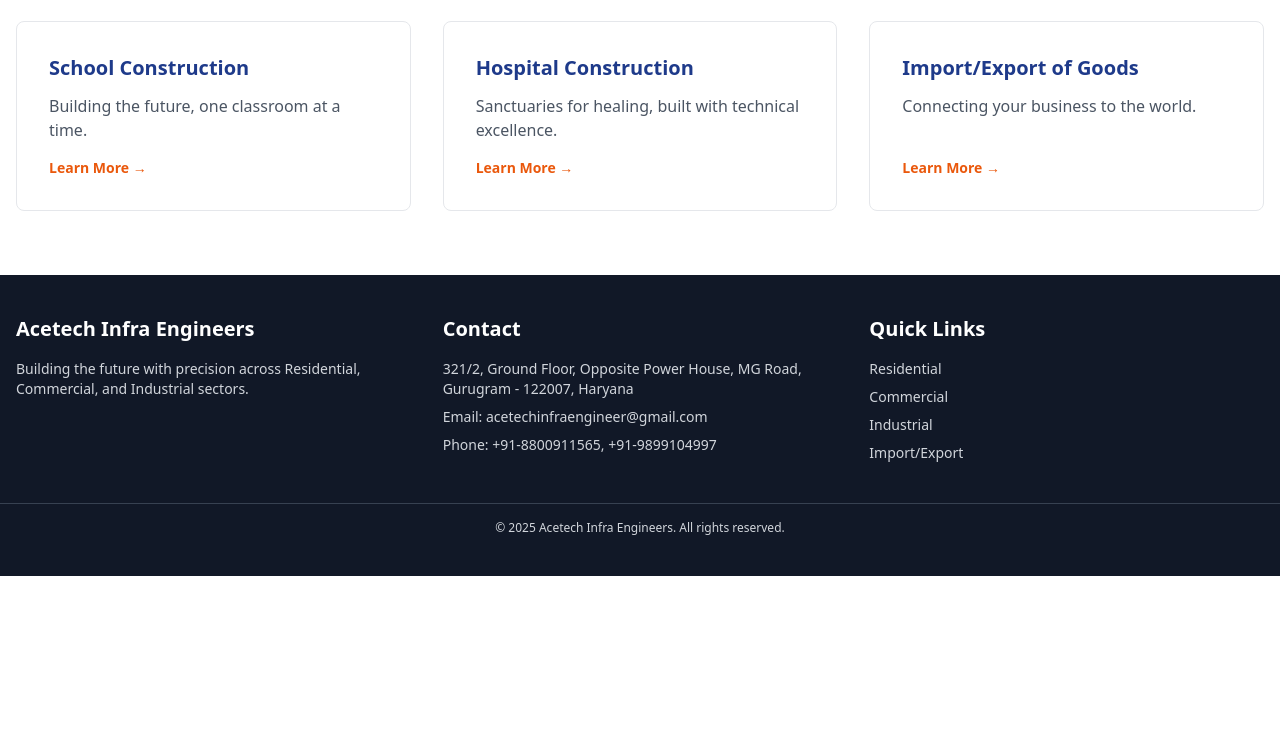
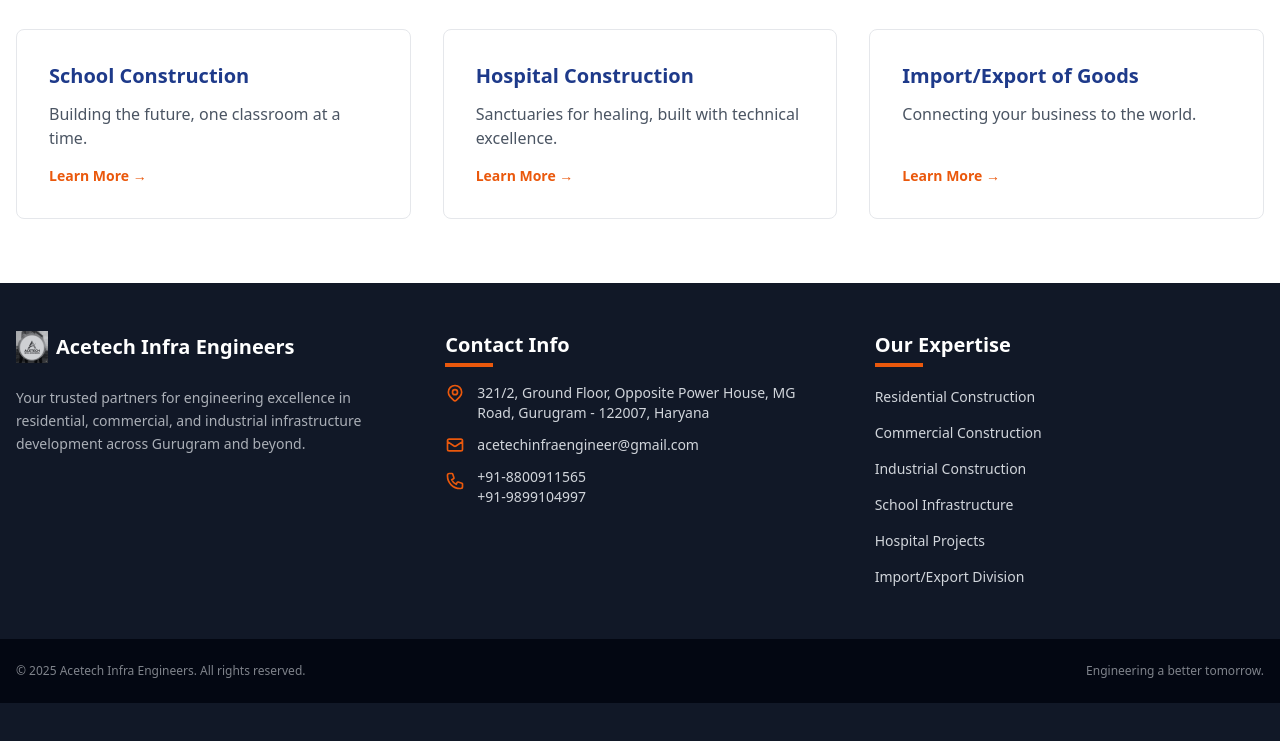
Before and after one commit to fardeenmohd/acetech-infra-engineers, a Gatsby site: page / in a window 1280 px wide. Shown: the part 809-1550 px from the top of the page. Before the commit the page ends 1385 px from the top, so only its background shows below. Built offline with nearby package versions, Linux system fonts and the light colour scheme; Gatsby itself is replaced by a stand-in of ours.

Commit message:
Add logo image for the header

```diff
--- a/src/components/Layout.js
+++ b/src/components/Layout.js
@@ -1,20 +1,60 @@
 import React from 'react';
-import { Link } from 'gatsby';
+import { Link, useStaticQuery, graphql } from 'gatsby';
+import { GatsbyImage, getImage } from 'gatsby-plugin-image';
 import { companyDetails } from '../data/servicesData';
 import '../styles/global.css';
 
 const Layout = ({ children }) => {
+  // 1. Fetch the logo image using GraphQL
+  const data = useStaticQuery(graphql`
+    query {
+      file(name: { eq: "logo" }) {
+        childImageSharp {
+          gatsbyImageData(
+            width: 60
+            placeholder: BLURRED
+            formats: [AUTO, WEBP, AVIF]
+            layout: CONSTRAINED
+          )
+        }
+      }
+    }
+  `);
+
+  // 2. Get the image data helper
+  const logoImage = getImage(data.file);
+
   return (
     <div className="flex flex-col min-h-screen font-sans text-gray-800">
       {/* Header */}
       <nav className="bg-acetech-blue text-white shadow-lg">
-        <div className="container mx-auto px-4 py-4 flex flex-col md:flex-row justify-between items-center">
-          <Link to="/" className="text-2xl font-bold uppercase tracking-wider mb-4 md:mb-0">
-            Acetech Infra Engineers
+        <div className="container mx-auto px-4 py-3 flex flex-col md:flex-row justify-between items-center">
+
+          {/* Logo and Brand Name Section */}
+          <Link to="/" className="flex items-center space-x-3 group mb-4 md:mb-0">
+            {/* 3. Display the Logo Image if found */}
+            {logoImage ? (
+              <GatsbyImage
+                image={logoImage}
+                alt="Acetech Infra Engineers Logo"
+                // Tailwind classes for size. Adjust 'w-12 h-12' if you need it bigger/smaller.
+                className="w-12 h-12 object-contain transition-transform group-hover:scale-105"
+              />
+            ) : (
+              // Fallback placeholder if image isn't there yet
+              <div className="w-12 h-12 bg-blue-800 rounded-full flex items-center justify-center font-bold">
+                AE
+              </div>
+            )}
+            <span className="text-xl md:text-2xl font-bold uppercase tracking-wider group-hover:text-acetech-orange transition">
+              Acetech Infra Engineers
+            </span>
           </Link>
-          <div className="space-x-6 text-sm md:text-base">
-            <Link to="/" className="hover:text-acetech-orange transition">Home</Link>
-            <Link to="/contact" className="hover:text-acetech-orange transition">Contact Us</Link>
+
+          {/* Navigation Links */}
+          <div className="space-x-6 text-sm md:text-base font-semibold">
+            <Link to="/" className="hover:text-acetech-orange transition duration-300">Home</Link>
+            <Link to="/contact" className="bg-acetech-orange hover:bg-orange-600 px-4 py-2 rounded transition duration-300">Contact Us</Link>
           </div>
         </div>
       </nav>
@@ -25,30 +65,63 @@
       </main>
 
       {/* Footer */}
-      <footer className="bg-gray-900 text-gray-300 py-10">
-        <div className="container mx-auto px-4 grid grid-cols-1 md:grid-cols-3 gap-8">
+      <footer className="bg-gray-900 text-gray-300 py-12">
+        <div className="container mx-auto px-4 grid grid-cols-1 md:grid-cols-3 gap-10">
+          {/* Footer Column 1: About */}
           <div>
-            <h3 className="text-xl font-bold text-white mb-4">Acetech Infra Engineers</h3>
-            <p className="text-sm">Building the future with precision across Residential, Commercial, and Industrial sectors.</p>
+            <div className="flex items-center space-x-2 mb-6 text-white">
+               {/* Optional: Repeat logo in footer slightly smaller */}
+               {logoImage && <GatsbyImage image={logoImage} alt="Logo" className="w-8 h-8 grayscale opacity-80" />}
+               <h3 className="text-xl font-bold">Acetech Infra Engineers</h3>
+            </div>
+            <p className="text-sm leading-relaxed opacity-80">
+              Your trusted partners for engineering excellence in residential, commercial, and industrial infrastructure development across Gurugram and beyond.
+            </p>
           </div>
+
+          {/* Footer Column 2: Contact */}
           <div>
-            <h3 className="text-xl font-bold text-white mb-4">Contact</h3>
-            <p className="text-sm mb-2">{companyDetails.address}</p>
-            <p className="text-sm mb-2">Email: {companyDetails.email}</p>
-            <p className="text-sm">Phone: {companyDetails.phone.join(", ")}</p>
+            <h3 className="text-xl font-bold text-white mb-6 relative after:content-[''] after:absolute after:left-0 after:-bottom-2 after:w-12 after:h-1 after:bg-acetech-orange">Contact Info</h3>
+            <address className="not-italic space-y-3 text-sm">
+              <p className="flex items-start">
+                <svg xmlns="http://www.w3.org/2000/svg" className="h-5 w-5 mr-3 text-acetech-orange flex-shrink-0" fill="none" viewBox="0 0 24 24" stroke="currentColor"><path strokeLinecap="round" strokeLinejoin="round" strokeWidth={2} d="M17.657 16.657L13.414 20.9a1.998 1.998 0 01-2.827 0l-4.244-4.243a8 8 0 1111.314 0z" /><path strokeLinecap="round" strokeLinejoin="round" strokeWidth={2} d="M15 11a3 3 0 11-6 0 3 3 0 016 0z" /></svg>
+                {companyDetails.address}
+              </p>
+              <p className="flex items-center">
+                <svg xmlns="http://www.w3.org/2000/svg" className="h-5 w-5 mr-3 text-acetech-orange" fill="none" viewBox="0 0 24 24" stroke="currentColor"><path strokeLinecap="round" strokeLinejoin="round" strokeWidth={2} d="M3 8l7.89 5.26a2 2 0 002.22 0L21 8M5 19h14a2 2 0 002-2V7a2 2 0 00-2-2H5a2 2 0 00-2 2v10a2 2 0 002 2z" /></svg>
+                <a href={`mailto:${companyDetails.email}`} className="hover:text-white transition">{companyDetails.email}</a>
+              </p>
+              <div className="flex items-start">
+                <svg xmlns="http://www.w3.org/2000/svg" className="h-5 w-5 mr-3 text-acetech-orange flex-shrink-0 mt-1" fill="none" viewBox="0 0 24 24" stroke="currentColor"><path strokeLinecap="round" strokeLinejoin="round" strokeWidth={2} d="M3 5a2 2 0 012-2h3.28a1 1 0 01.948.684l1.498 4.493a1 1 0 01-.502 1.21l-2.257 1.13a11.042 11.042 0 005.516 5.516l1.13-2.257a1 1 0 011.21-.502l4.493 1.498a1 1 0 01.684.948V19a2 2 0 01-2 2h-1C9.716 21 3 14.284 3 6V5z" /></svg>
+                <div className="flex flex-col">
+                 {companyDetails.phone.map(p => (
+                   <a href={`tel:${p}`} key={p} className="hover:text-white transition">{p}</a>
+                 ))}
+                </div>
+              </div>
+            </address>
           </div>
+
+          {/* Footer Column 3: Quick Links */}
           <div>
-            <h3 className="text-xl font-bold text-white mb-4">Quick Links</h3>
+            <h3 className="text-xl font-bold text-white mb-6 relative after:content-[''] after:absolute after:left-0 after:-bottom-2 after:w-12 after:h-1 after:bg-acetech-orange">Our Expertise</h3>
             <ul className="space-y-2 text-sm">
-              <li><Link to="/residential" className="hover:text-white">Residential</Link></li>
-              <li><Link to="/commercial" className="hover:text-white">Commercial</Link></li>
-              <li><Link to="/industrial" className="hover:text-white">Industrial</Link></li>
-              <li><Link to="/import-export" className="hover:text-white">Import/Export</Link></li>
+              <li><Link to="/residential" className="hover:text-acetech-orange transition block py-1">Residential Construction</Link></li>
+              <li><Link to="/commercial" className="hover:text-acetech-orange transition block py-1">Commercial Construction</Link></li>
+              <li><Link to="/industrial" className="hover:text-acetech-orange transition block py-1">Industrial Construction</Link></li>
+              <li><Link to="/school" className="hover:text-acetech-orange transition block py-1">School Infrastructure</Link></li>
+              <li><Link to="/hospital" className="hover:text-acetech-orange transition block py-1">Hospital Projects</Link></li>
+              <li><Link to="/import-export" className="hover:text-acetech-orange transition block py-1">Import/Export Division</Link></li>
             </ul>
           </div>
         </div>
-        <div className="text-center mt-10 text-xs border-t border-gray-700 pt-4">
-          © {new Date().getFullYear()} Acetech Infra Engineers. All rights reserved.
+
+        {/* Copyright Bar */}
+        <div className="bg-gray-950 mt-12 py-6">
+            <div className="container mx-auto px-4 flex flex-col md:flex-row justify-between items-center text-xs opacity-60 space-y-4 md:space-y-0">
+                <p>© {new Date().getFullYear()} Acetech Infra Engineers. All rights reserved.</p>
+                <p>Engineering a better tomorrow.</p>
+            </div>
         </div>
       </footer>
     </div>
```
Also changed, not shown: src/images/icon.png (deleted), src/images/logo.png (added).
